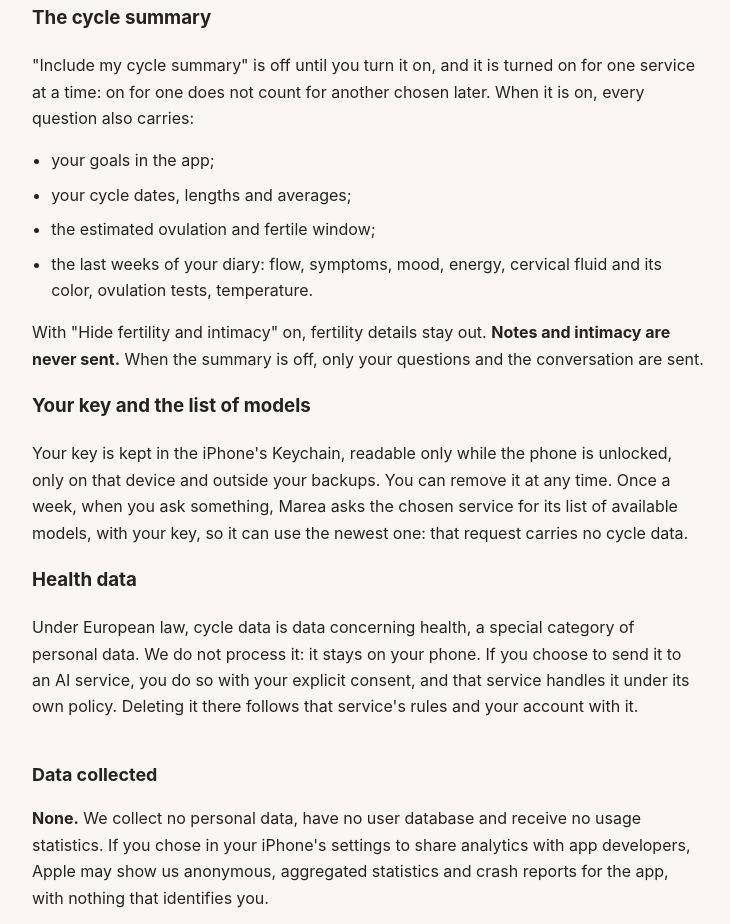
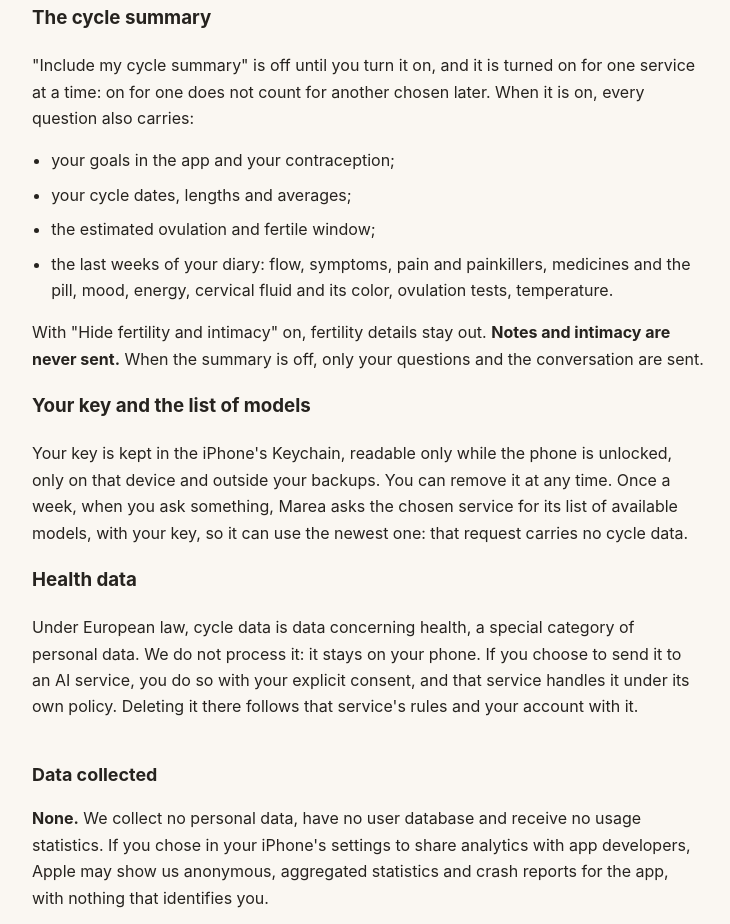
Before and after one commit to nicolomarinangeli/nicolomarinangeli.github.io, a plain HTML site: page marea/en/privacy/index.html in a window 1280 px wide. Shown: the part 2281-3205 px from the top of the page, without its empty margins (272-1002 px from the left). Drawn offline with Linux system fonts and the light colour scheme.

Commit message:
Marea: il riepilogo per l'assistente comprende contraccezione, dolore, farmaci e pillola
Co-Authored-By: Claude Opus 5.5 <noreply@anthropic.com>

```diff
--- a/marea/en/privacy/index.html
+++ b/marea/en/privacy/index.html
@@ -111,11 +111,12 @@ nothing. The service handles them under its own rules:
 for one service at a time: on for one does not count for another chosen later.
 When it is on, every question also carries:</p>
 <ul>
-  <li>your goals in the app;</li>
+  <li>your goals in the app and your contraception;</li>
   <li>your cycle dates, lengths and averages;</li>
   <li>the estimated ovulation and fertile window;</li>
-  <li>the last weeks of your diary: flow, symptoms, mood, energy, cervical fluid
-  and its color, ovulation tests, temperature.</li>
+  <li>the last weeks of your diary: flow, symptoms, pain and painkillers,
+  medicines and the pill, mood, energy, cervical fluid and its color, ovulation
+  tests, temperature.</li>
 </ul>
 <p>With "Hide fertility and intimacy" on, fertility details stay out.
 <strong>Notes and intimacy are never sent.</strong> When the summary is off,
```
Also changed, not shown: marea/privacy/index.html (+4 -3 lines).
